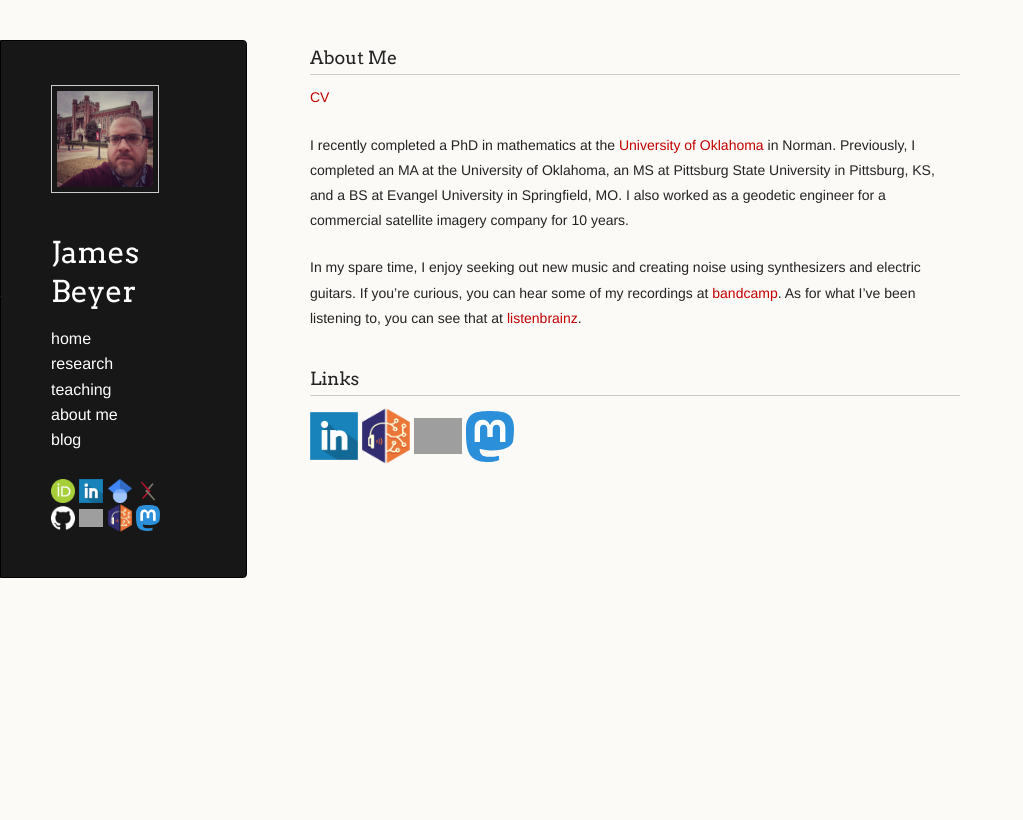
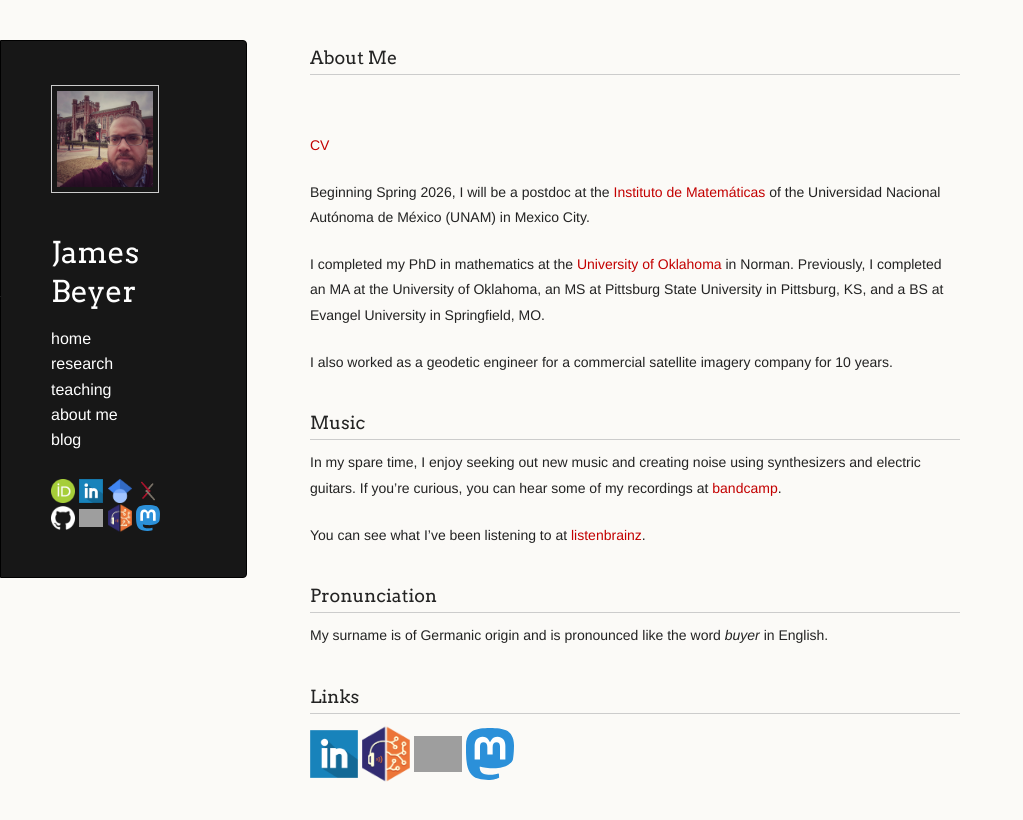
Before and after one commit to jebeyer/jebeyer.github.io, a Jekyll site: the page built from about.md, in a window 1280 px wide. Shown: the top 820 px of the page, without its empty margins (0-1023 px from the left). Built offline with Jekyll 4.4.1, drawn with Linux system fonts in a browser that asks for light colours; a script that is not in the unit is left out; our own code applies the rules of GitHub Pages for plain Markdown files; grey boxes are pictures that could not be loaded.

Commit message:
Update about.md

```diff
--- a/about.md
+++ b/about.md
@@ -3,12 +3,25 @@ layout: default
 ---
 
 ### About Me
+<br/>
 
 [CV](https://drive.google.com/file/d/1GteexAMUcl4p-Qd1MuFYPjpGtCoITJp4/view?usp=sharing)
 
-I recently completed a PhD in mathematics at the [University of Oklahoma](http://math.ou.edu/) in Norman. Previously, I completed an MA at the University of Oklahoma, an MS at Pittsburg State University in Pittsburg, KS, and a BS at Evangel University in Springfield, MO. I also worked as a geodetic engineer for a commercial satellite imagery company for 10 years.
+Beginning Spring 2026, I will be a postdoc at the [Instituto de Matemáticas](https://www.matem.unam.mx/) of the Universidad Nacional Autónoma de México (UNAM) in Mexico City.
 
-In my spare time, I enjoy seeking out new music and creating noise using synthesizers and electric guitars. If you're curious, you can hear some of my recordings at [bandcamp](https://whistlingkitty.bandcamp.com). As for what I've been listening to, you can see that at [listenbrainz](https://listenbrainz.org/user/whistlingkitty/stats/).
+I completed my PhD in mathematics at the [University of Oklahoma](http://math.ou.edu/) in Norman. Previously, I completed an MA at the University of Oklahoma, an MS at Pittsburg State University in Pittsburg, KS, and a BS at Evangel University in Springfield, MO.
+
+I also worked as a geodetic engineer for a commercial satellite imagery company for 10 years.
+
+### Music
+
+In my spare time, I enjoy seeking out new music and creating noise using synthesizers and electric guitars. If you're curious, you can hear some of my recordings at [bandcamp](https://whistlingkitty.bandcamp.com).
+
+You can see what I've been listening to at [listenbrainz](https://listenbrainz.org/user/whistlingkitty/stats/).
+
+### Pronunciation
+
+My surname is of Germanic origin and is pronounced like the word *buyer* in English.
 
 ### Links
 
```
